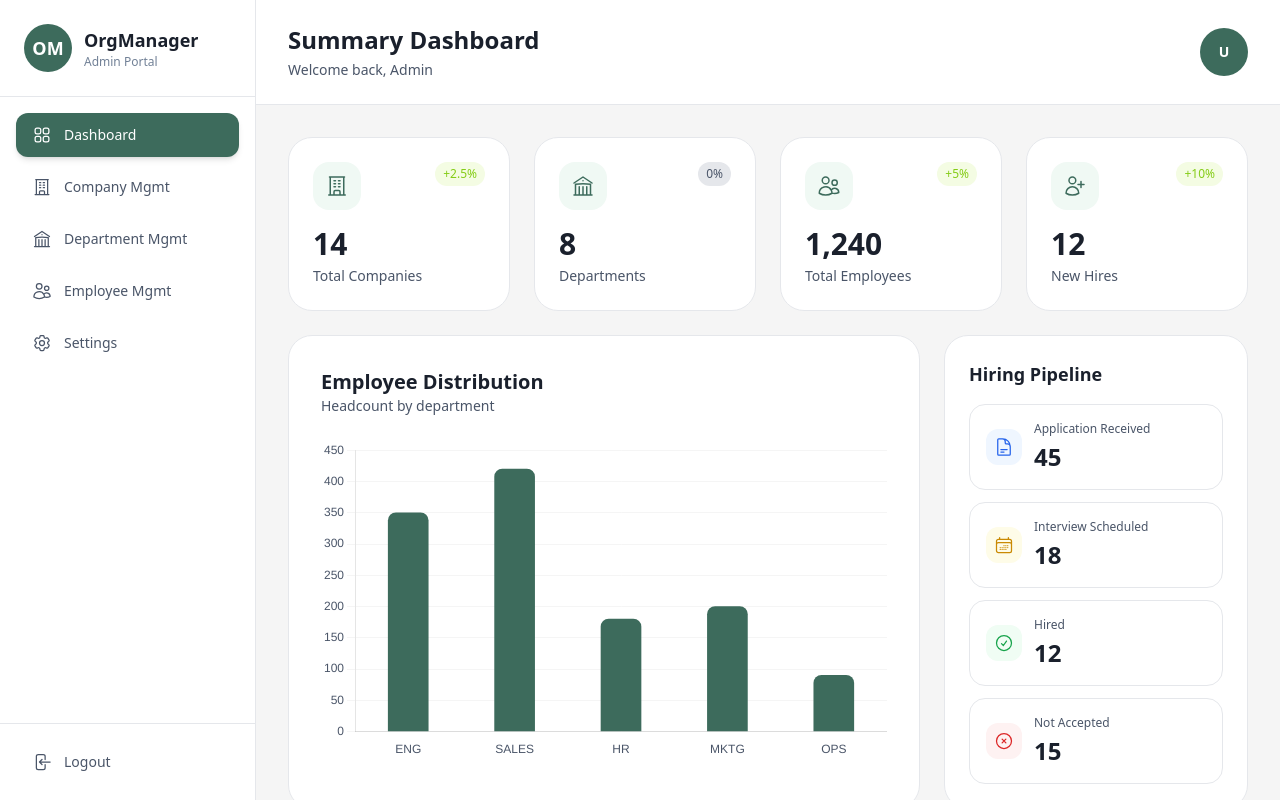
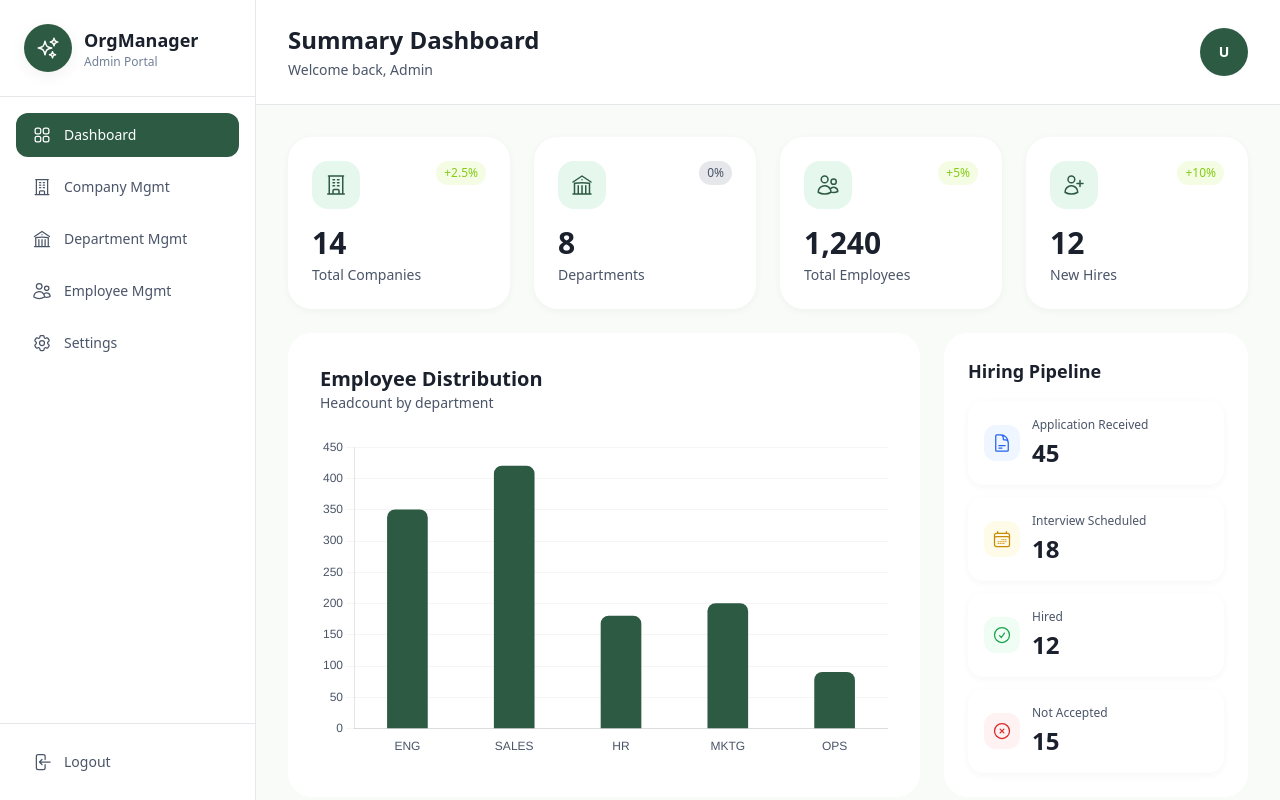
Before and after one commit to ahmednajibe/ems-task, a Vue app: page /dashboard in a window 1280 px wide. Built offline with nearby package versions, Linux system fonts and the light colour scheme.

Commit message:
feat: Introduce dashboard view with core components and sidebar, and adjust Tailwind color palette and shadows.

```diff
--- a/src/components/dashboard/EmployeeDistributionChart.vue
+++ b/src/components/dashboard/EmployeeDistributionChart.vue
@@ -34,7 +34,7 @@ const chartData = computed(() => {
       {
         label: 'Employees',
         data,
-        backgroundColor: '#3D6B5C',
+        backgroundColor: '#2D5A43',
         borderRadius: 8,
         barThickness: 40,
       }
@@ -54,7 +54,7 @@ const chartOptions = computed<ChartOptions<'bar'>>(() => ({
       padding: 12,
       titleColor: '#fff',
       bodyColor: '#fff',
-      borderColor: '#3D6B5C',
+      borderColor: '#2D5A43',
       borderWidth: 1
     }
   },
--- a/src/components/dashboard/HiringStatusCard.vue
+++ b/src/components/dashboard/HiringStatusCard.vue
@@ -17,7 +17,7 @@ const colorClasses = {
 </script>
 
 <template>
-  <div class="bg-white rounded-2xl p-4 border border-neutral-200 hover:shadow-md transition-shadow">
+  <div class="bg-white rounded-2xl p-4 shadow-soft hover:shadow-medium transition-all">
     <div class="flex items-center gap-3">
       <!-- Icon -->
       <div :class="['p-2 rounded-xl', colorClasses[color]]">
--- a/src/components/dashboard/QuickActions.vue
+++ b/src/components/dashboard/QuickActions.vue
@@ -7,24 +7,24 @@ import {
 </script>
 
 <template>
-  <div class="bg-white rounded-3xl p-6 border border-neutral-200">
+  <div class="bg-white rounded-3xl p-6 shadow-premium">
     <h2 class="text-lg font-semibold text-neutral-800 mb-4">Quick Actions</h2>
 
     <div class="grid grid-cols-1 md:grid-cols-3 gap-4">
       <!-- Add Company -->
-      <button class="flex items-center gap-3 px-6 py-4 bg-neutral-50 hover:bg-neutral-100 rounded-xl transition-colors text-left">
+      <button class="flex items-center gap-3 px-6 py-4 bg-white shadow-soft hover:shadow-medium rounded-full transition-all text-left border border-neutral-100">
         <BuildingOfficeIcon class="w-6 h-6 text-neutral-600" />
         <span class="text-sm font-medium text-neutral-700">Add Company</span>
       </button>
 
       <!-- Add Employee -->
-      <button class="flex items-center gap-3 px-6 py-4 bg-neutral-50 hover:bg-neutral-100 rounded-xl transition-colors text-left">
+      <button class="flex items-center gap-3 px-6 py-4 bg-white shadow-soft hover:shadow-medium rounded-full transition-all text-left border border-neutral-100">
         <UserPlusIcon class="w-6 h-6 text-neutral-600" />
         <span class="text-sm font-medium text-neutral-700">Add Employee</span>
       </button>
 
       <!-- Export Report -->
-      <button class="flex items-center gap-3 px-6 py-4 bg-neutral-50 hover:bg-neutral-100 rounded-xl transition-colors text-left">
+      <button class="flex items-center gap-3 px-6 py-4 bg-white shadow-soft hover:shadow-medium rounded-full transition-all text-left border border-neutral-100">
         <ArrowDownTrayIcon class="w-6 h-6 text-neutral-600" />
         <span class="text-sm font-medium text-neutral-700">Export Report</span>
       </button>
--- a/src/components/dashboard/StatsCard.vue
+++ b/src/components/dashboard/StatsCard.vue
@@ -10,11 +10,11 @@ defineProps<Props>()
 </script>
 
 <template>
-  <div class="bg-white rounded-3xl p-6 border border-neutral-200 hover:shadow-md transition-shadow">
+  <div class="bg-white rounded-3xl p-6 shadow-soft hover:shadow-premium transition-all">
     <!-- Icon and Trend -->
     <div class="flex items-start justify-between mb-4">
       <!-- Icon -->
-      <div class="p-3 bg-primary-50 rounded-2xl">
+      <div class="p-3 bg-primary-100 rounded-2xl">
         <component :is="icon" class="w-6 h-6 text-primary-500" />
       </div>
 
--- a/src/components/layout/Sidebar.vue
+++ b/src/components/layout/Sidebar.vue
@@ -8,7 +8,8 @@ import {
   BuildingLibraryIcon,
   UsersIcon,
   Cog6ToothIcon,
-  ArrowLeftEndOnRectangleIcon
+  ArrowLeftEndOnRectangleIcon,
+  SparklesIcon
 } from '@heroicons/vue/24/outline'
 import { useToastStore } from '@/store/toast'
 
@@ -44,8 +45,8 @@ const handleLogout = () => {
     <!-- Logo Section -->
     <div class="p-6 border-b border-neutral-200">
       <div class="flex items-center gap-3">
-        <div class="w-12 h-12 rounded-full bg-primary-500 flex items-center justify-center">
-          <span class="text-white font-bold text-lg">OM</span>
+        <div class="w-12 h-12 rounded-full bg-primary-500 flex items-center justify-center shadow-medium">
+          <SparklesIcon class="w-6 h-6 text-white" />
         </div>
         <div>
           <h1 class="text-lg font-bold text-neutral-800">OrgManager</h1>
@@ -63,8 +64,8 @@ const handleLogout = () => {
         :class="[
           'flex items-center gap-3 px-4 py-3 rounded-xl transition-all duration-200',
           isActive(item.path)
-            ? 'bg-primary-500 text-white shadow-md'
-            : 'text-neutral-600 hover:bg-neutral-100'
+            ? 'bg-primary-500 text-white shadow-premium'
+            : 'text-neutral-600 hover:bg-primary-50'
         ]"
       >
         <component :is="item.icon" class="w-5 h-5" />
--- a/src/views/DashboardView.vue
+++ b/src/views/DashboardView.vue
@@ -64,7 +64,7 @@ const dashboardStore = useDashboardStore()
       <!-- Chart + Hiring Status - 2 Columns -->
       <div class="grid grid-cols-1 lg:grid-cols-3 gap-6">
         <!-- Employee Distribution Chart (2/3 width) -->
-        <div class="lg:col-span-2 bg-white rounded-3xl p-8 border border-neutral-200">
+        <div class="lg:col-span-2 bg-white rounded-3xl p-8 shadow-premium">
           <div class="mb-6">
             <h2 class="text-xl font-semibold text-neutral-800">Employee Distribution</h2>
             <p class="text-sm text-neutral-600">Headcount by department</p>
@@ -73,7 +73,7 @@ const dashboardStore = useDashboardStore()
         </div>
 
         <!-- Hiring Pipeline (1/3 width) -->
-        <div class="bg-white rounded-3xl p-6 border border-neutral-200">
+        <div class="bg-white rounded-3xl p-6 shadow-premium">
           <h2 class="text-lg font-semibold text-neutral-800 mb-4">Hiring Pipeline</h2>
           <div class="space-y-3">
             <HiringStatusCard
--- a/tailwind.config.js
+++ b/tailwind.config.js
@@ -14,7 +14,7 @@ export default {
           200: '#C8EDD6',  // Subtle highlights
           300: '#9FE2BA',  // Medium light
           400: '#65C466',  // Active states, medium green
-          500: '#3D6B5C',  // PRIMARY - Buttons, dark green
+          500: '#2D5A43',  // PRIMARY - Buttons, dark green
           600: '#325A4B',  // Hover dark
           700: '#284739',  // Deeper dark
           800: '#1E3428',  // Very dark
@@ -22,17 +22,17 @@ export default {
         },
         // Lime Accent (for highlights and special elements)
         accent: {
-          100: '#F4FCE3',  // Very light lime
-          200: '#E8F5BA',  // Light lime
-          300: '#D9F99D',  // Medium lime
-          400: '#BEF264',  // Bright lime
-          500: '#A3E635',  // PRIMARY ACCENT - Budget, highlights
-          600: '#84CC16',  // Darker lime
+          100: '#F4FCE3',
+          200: '#E8F5BA',
+          300: '#D9F99D',
+          400: '#BEF264',
+          500: '#A3E635',
+          600: '#84CC16',
         },
         // Neutral Grays
         neutral: {
-          50: '#F9FAFB',   // Almost white
-          100: '#F5F5F5',  // Page background
+          50:  '#F9FAFB',   // Almost white
+          100: '#F8FBF8',  // Page background
           200: '#E5E7EB',  // Borders
           300: '#D1D5DB',  // Disabled
           400: '#9CA3AF',  // Placeholder
@@ -49,8 +49,8 @@ export default {
       },
       boxShadow: {
         'soft': '0 2px 8px rgba(0, 0, 0, 0.04)',
-        'medium': '0 4px 16px rgba(0, 0, 0, 0.08)',
-        'strong': '0 8px 24px rgba(0, 0, 0, 0.12)',
+        'medium': '0 4px 16px rgba(0, 0, 0, 0.06)',
+        'strong': '0 10px 25px rgba(0, 0, 0, 0.0.05)',
       },
     },
   },
```
